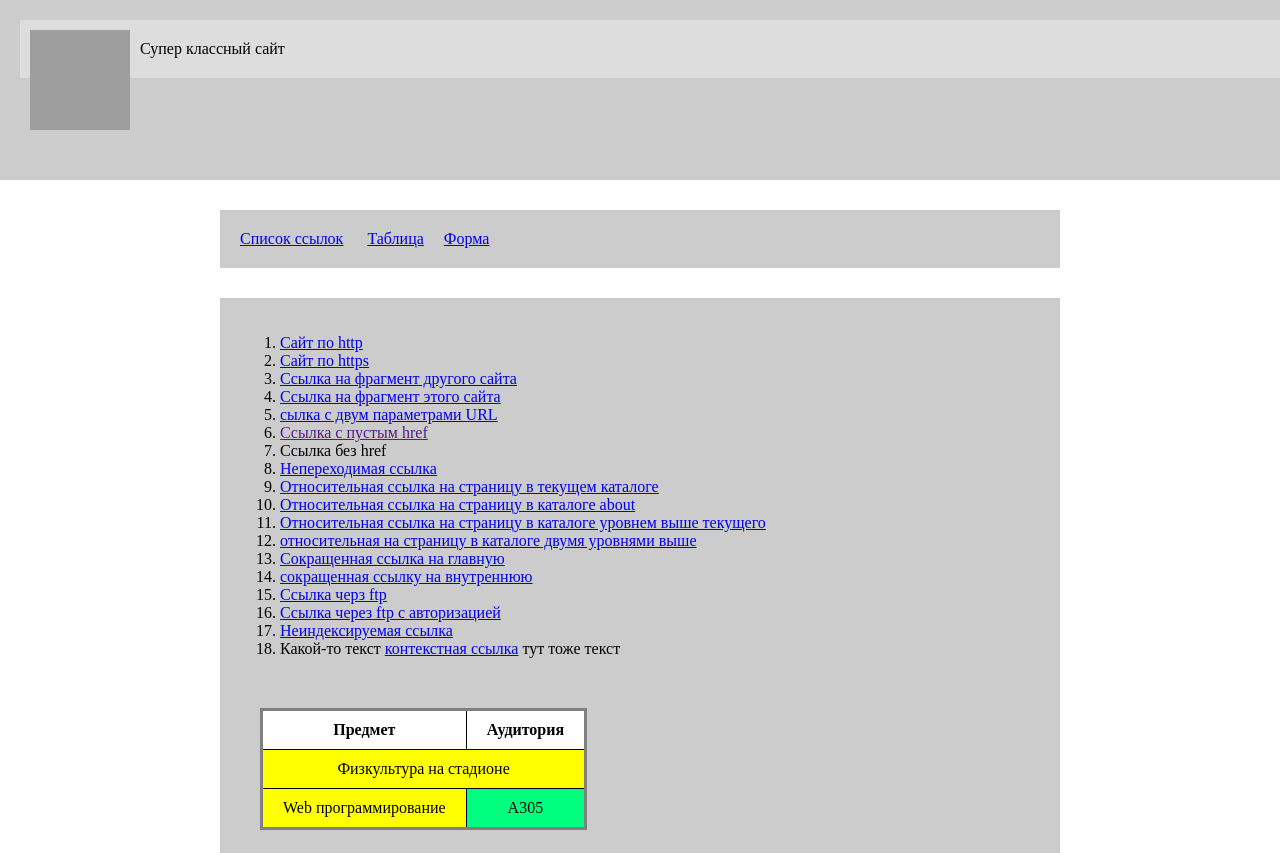
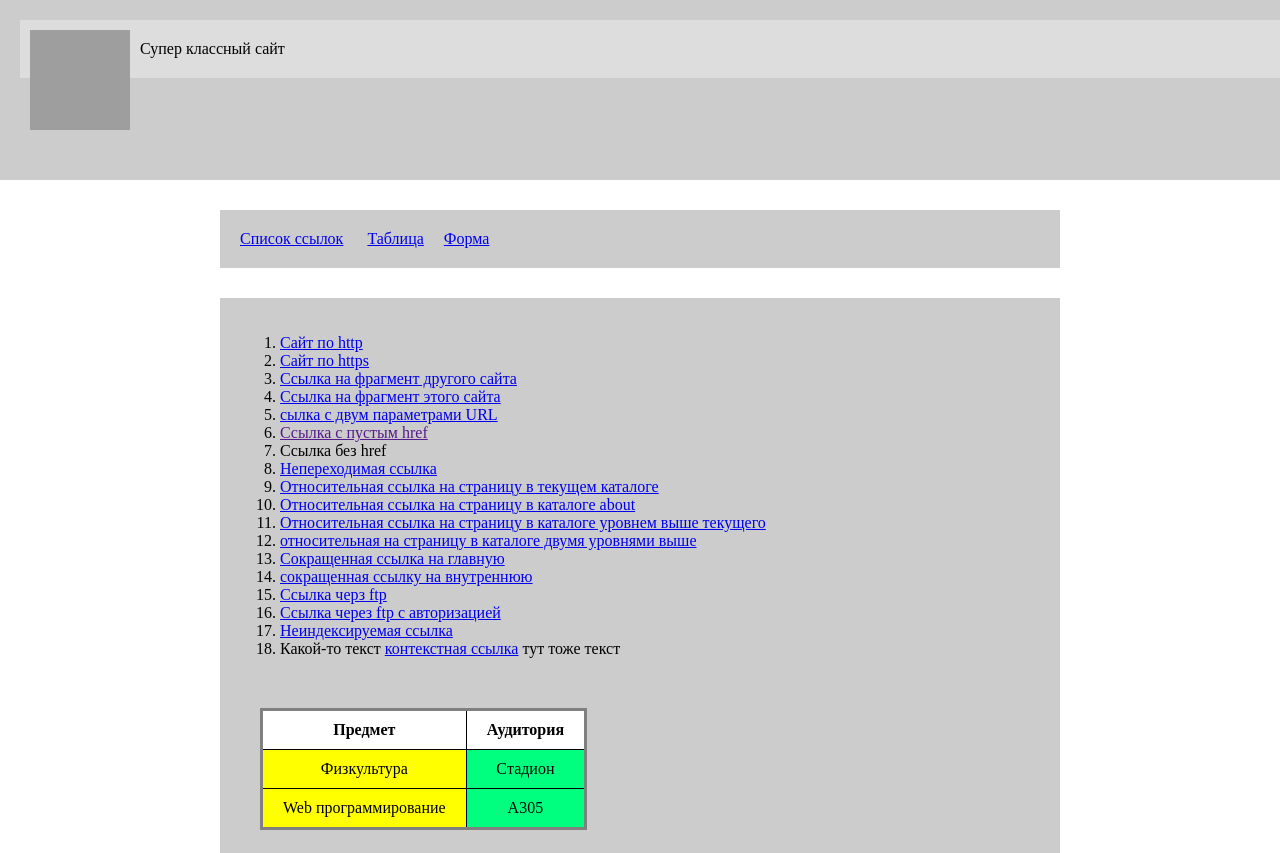
Before and after one commit to timxx21/timxx22.github.io, a plain HTML site: page index.html in a window 1280 px wide. Shown: the top 853 px of the page. Drawn offline with Linux system fonts and the light colour scheme; grey boxes are pictures that could not be loaded.

Commit message:
Update index.html

```diff
--- a/index.html
+++ b/index.html
@@ -46,11 +46,12 @@
 						<th>Аудитория</th>
 					</tr>
 					<tr>
-						<td colspan="2"> Физкультура на стадионе </td>
+						<td>Физкультура</td>
+						<td>Cтадион </td>
+					</tr>
 					<tr>
-					<tr>
-						<td> Web программирование </td>
-						<td> А305 </td>
+						<td>Web программирование </td>
+						<td>А305 </td>
 					</tr>
 				</tbody>
 			</table>
```
